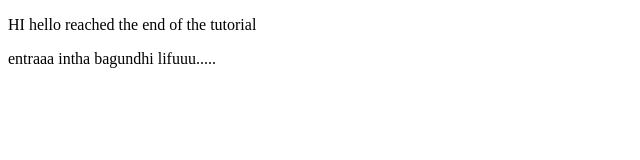
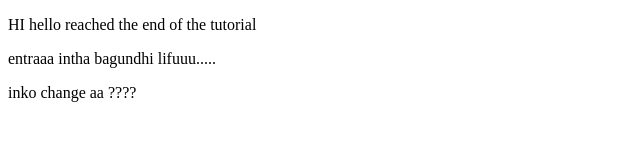
Before and after one commit to asrith-varma/Demo_repository_for_Learning, a plain HTML site: page index.html in a window 1280 px wide. Shown: the whole page, without its empty margins (0-640 px from the left). Drawn offline with Linux system fonts and the light colour scheme.

Commit message:
ADDED a Line

```diff
--- a/index.html
+++ b/index.html
@@ -1,3 +1,4 @@
 <!DOCTYPE html>
 <p> HI hello reached the end of the tutorial</p>
 <p>entraaa intha bagundhi lifuuu.....</p>
+<p>inko change aa ????</p>
```
